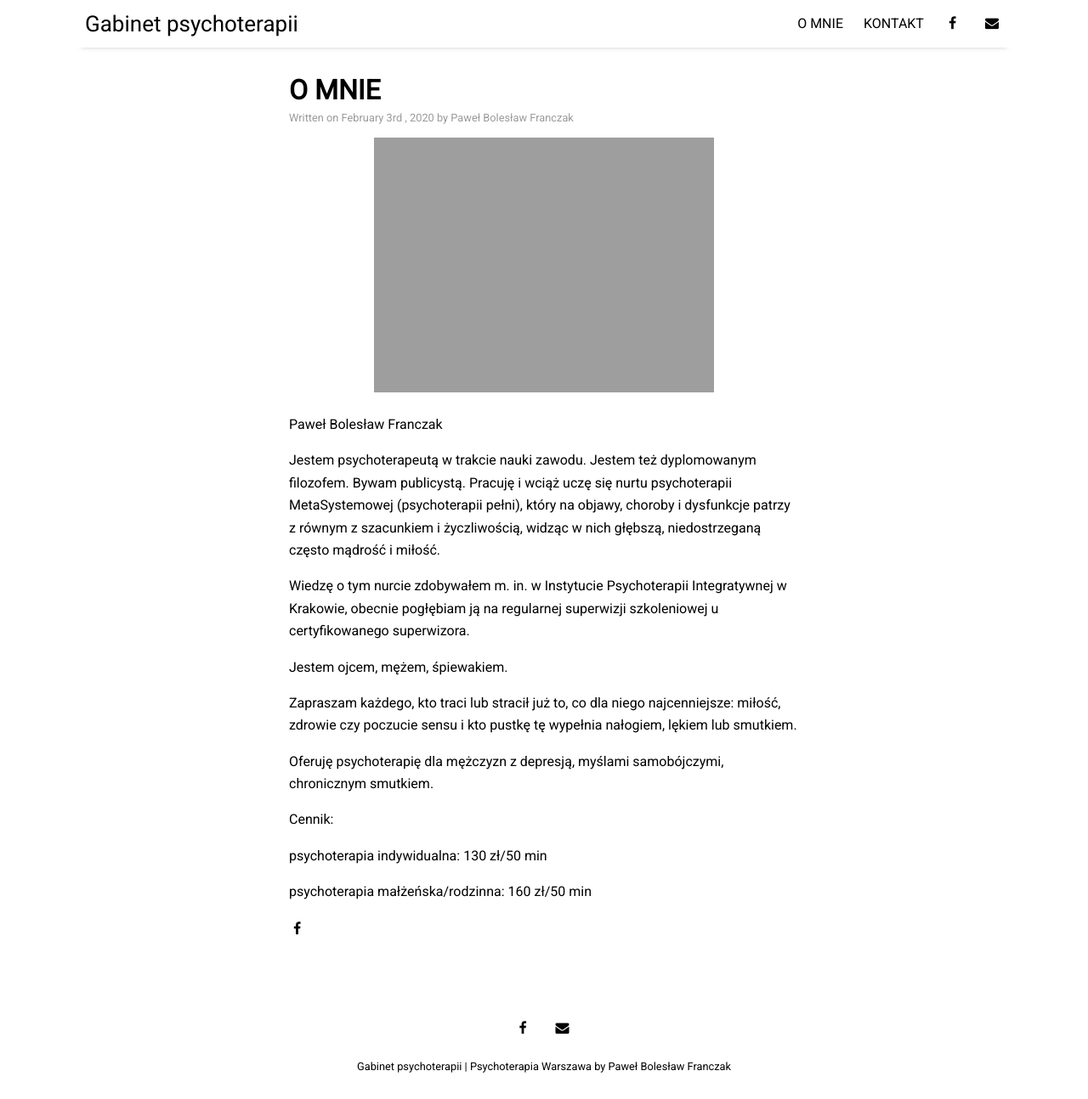
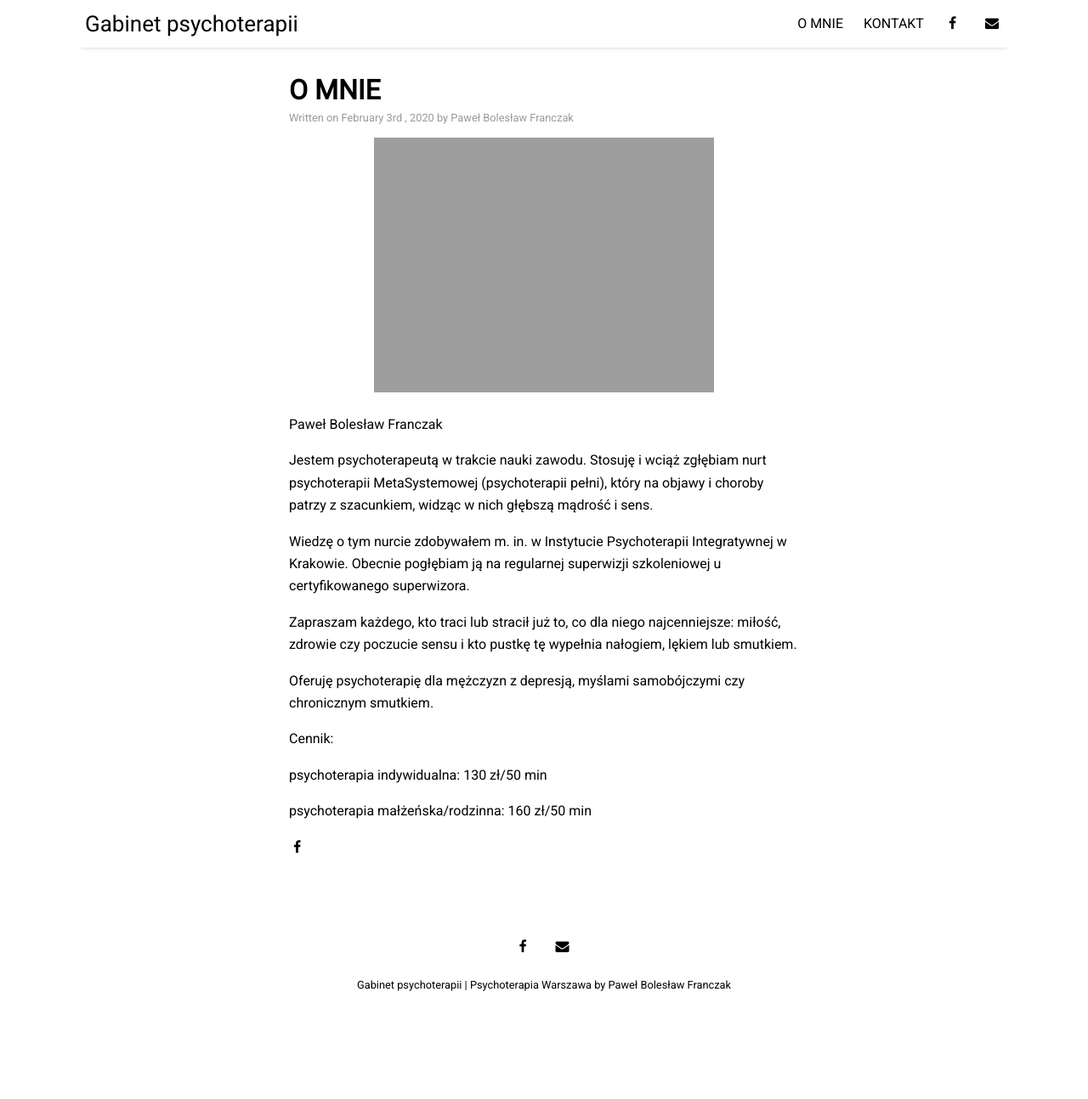
Before and after one commit to kmmolska/kmmolska.github.io, a Jekyll site: the page built from _posts/2020-02-03-o-mnie.md, in a window 1280 px wide and 1294 px high. Shown: the whole window at 85% size. Built offline with Jekyll 4.4.1, drawn with Linux system fonts in a browser that asks for light colours; nearby versions of some CDN libraries.

Commit message:
Update 2020-02-03-o-mnie.md

```diff
--- a/_posts/2020-02-03-o-mnie.md
+++ b/_posts/2020-02-03-o-mnie.md
@@ -9,17 +9,13 @@ image: city-1.jpg
 
 Paweł Bolesław Franczak
 
-Jestem psychoterapeutą w trakcie nauki zawodu. Jestem też dyplomowanym filozofem. Bywam publicystą.
-Pracuję i wciąż uczę się nurtu psychoterapii MetaSystemowej (psychoterapii pełni), który na objawy, choroby i dysfunkcje patrzy z równym z szacunkiem i życzliwością, widząc w nich głębszą, niedostrzeganą często mądrość i miłość.
+Jestem psychoterapeutą w trakcie nauki zawodu. Stosuję i wciąż zgłębiam nurt psychoterapii MetaSystemowej (psychoterapii pełni), który na objawy i choroby patrzy z szacunkiem, widząc w nich głębszą mądrość i sens.
 
-Wiedzę o tym nurcie zdobywałem m. in. w Instytucie Psychoterapii Integratywnej w Krakowie, obecnie pogłębiam ją na regularnej superwizji szkoleniowej u certyfikowanego superwizora.
-
-Jestem ojcem, mężem, śpiewakiem.
+Wiedzę o tym nurcie zdobywałem m. in. w Instytucie Psychoterapii Integratywnej w Krakowie. Obecnie pogłębiam ją na regularnej superwizji szkoleniowej u certyfikowanego superwizora.
 
 Zapraszam każdego, kto traci lub stracił już to, co dla niego najcenniejsze: miłość, zdrowie czy poczucie sensu i kto pustkę tę wypełnia nałogiem, lękiem lub smutkiem.
 
-Oferuję psychoterapię dla mężczyzn z depresją, myślami samobójczymi, chronicznym smutkiem.
-
+Oferuję psychoterapię dla mężczyzn z depresją, myślami samobójczymi czy chronicznym smutkiem.
 
 Cennik:
 
```
